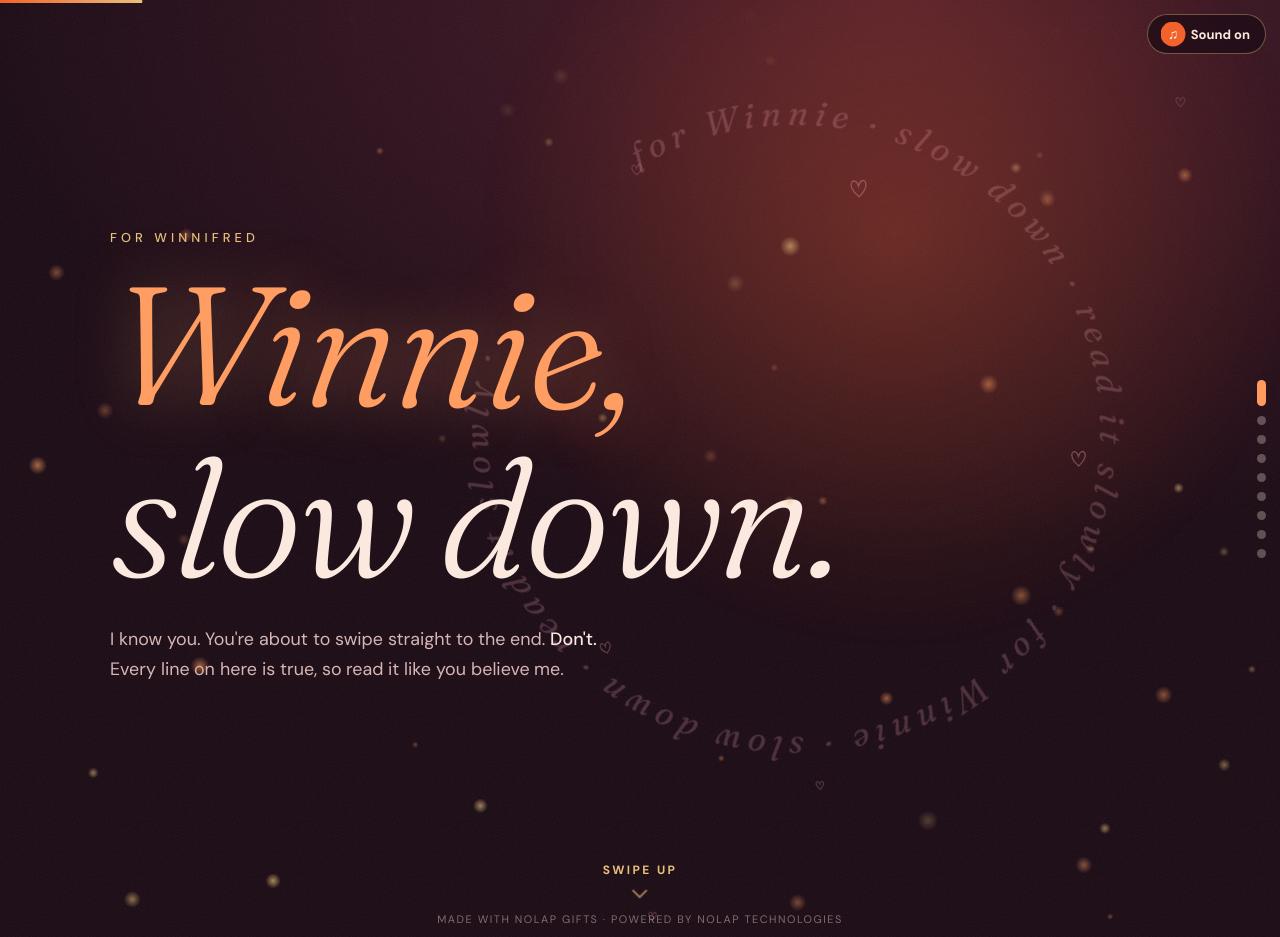
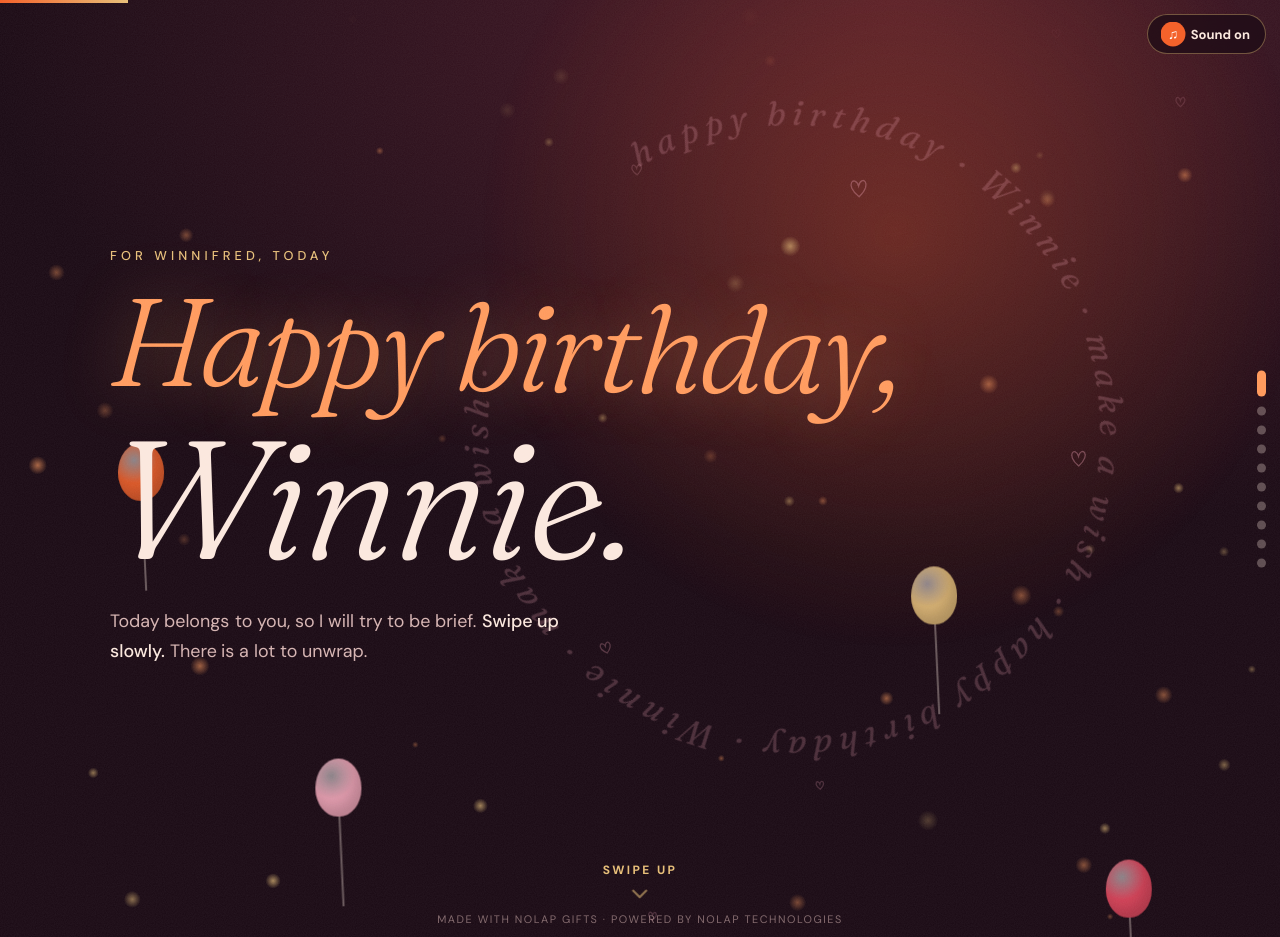
Before and after one commit to Mortoti/toria-baby, a Django app: template templates/gifts/winnie.html in a window 1280 px wide. Run offline with Django 5.2, Linux system fonts and the light colour scheme; the template is opened without the code that fills it, so the values that code supplies are empty.

Commit message:
Winnie page: turn it into a romantic birthday wish
Co-Authored-By: Claude Sonnet 5.5 <noreply@anthropic.com>
Claude-Session: https://claude.ai/code/session_01MYXA88Wb83sRobNCtwLNTT

```diff
--- a/templates/gifts/winnie.html
+++ b/templates/gifts/winnie.html
@@ -5,7 +5,7 @@
 <meta name="viewport" content="width=device-width,initial-scale=1,viewport-fit=cover">
 <meta name="robots" content="noindex,nofollow">
 <meta name="theme-color" content="#1a0a14">
-<title>Winnie, Slow Down</title>
+<title>Happy Birthday Winnie</title>
 <link rel="stylesheet" href="https://fonts.googleapis.com/css2?family=Fraunces:ital,opsz,wght@0,9..144,300;0,9..144,500;1,9..144,300;1,9..144,400;1,9..144,600&family=DM+Sans:wght@400;500;700&family=Caveat:wght@600&display=swap">
 <style>
 /* Concept: a love letter told as an animated film. Nine full-screen scenes, each with its own motion graphics, joined by animated wipes (iris, curtain, heart, bars). Written by a Financial Secretary, so the ledger sheet and the jollof voucher are the two physical objects. Single committed dark look. */
@@ -69,6 +69,8 @@ body::after{content:"";position:fixed;inset:0;pointer-events:none;z-index:50;opa
 .title{font-family:var(--serif);font-weight:300;font-style:italic;font-size:clamp(4rem,19vw,10.5rem);line-height:.98;letter-spacing:-.03em;margin-top:22px}
 .title .l1,.title .l2{display:block;white-space:nowrap}
 .title .l1{color:var(--ember);text-shadow:0 0 60px rgba(255,155,94,.45)}
+.title .l1{font-size:min(.74em,12.6vw)}
+.title .l2{margin-top:.04em}
 .ch{display:inline-block;opacity:0;transform:translateY(60px) rotate(-14deg) scale(.4)}
 .slide.active .ch{animation:chin 1s var(--spring) forwards;animation-delay:calc(.4s + var(--k)*.08s)}
 @keyframes chin{to{opacity:1;transform:none}}
@@ -220,6 +222,26 @@ body::after{content:"";position:fixed;inset:0;pointer-events:none;z-index:50;opa
 .slide.active .again{animation:popin .8s var(--ease) 7.4s forwards}
 .foot{display:none;position:fixed;left:0;right:0;bottom:calc(8px + env(safe-area-inset-bottom,0px));z-index:30;text-align:center;font-size:.68rem;letter-spacing:.14em;text-transform:uppercase;color:var(--mute);opacity:.55;pointer-events:none}
 
+
+.s-wish{--sbg:radial-gradient(120% 90% at 50% 100%,#5a1c22,#26101f 55%,#1a0a14)}
+.balloons{position:absolute;inset:0;z-index:1;pointer-events:none;overflow:hidden}
+.balloons i{position:absolute;left:var(--x);bottom:-120px;width:46px;height:58px;border-radius:50% 50% 48% 48%;background:radial-gradient(circle at 35% 30%,rgba(255,255,255,.55),var(--c) 45%);opacity:0;box-shadow:inset -6px -8px 14px rgba(0,0,0,.18)}
+.balloons i::after{content:"";position:absolute;left:50%;top:100%;width:1.5px;height:90px;background:rgba(251,232,222,.4);transform-origin:top;animation:string 3s ease-in-out infinite}
+.slide.active .balloons i{animation:float var(--t) ease-in infinite;animation-delay:var(--d)}
+@keyframes float{0%{transform:translate(0,0);opacity:0}8%{opacity:.9}50%{transform:translate(18px,-55vh)}100%{transform:translate(-14px,-125vh);opacity:.9}}
+@keyframes string{50%{transform:skewX(8deg)}}
+.cake{width:min(280px,64vw);margin:clamp(10px,2svh,22px) auto 0}
+.cake svg{width:100%;height:auto;display:block;overflow:visible;filter:drop-shadow(0 20px 30px rgba(0,0,0,.5))}
+.flame{fill:#ffcf6a;stroke:#ff8a3a;stroke-width:2;transform-origin:0 30px;animation:flick .5s ease-in-out infinite alternate;animation-delay:var(--f,0s);filter:drop-shadow(0 0 10px rgba(255,170,60,.95))}
+@keyframes flick{from{transform:scale(1,1) rotate(-3deg)}to{transform:scale(.88,1.12) rotate(3deg)}}
+.smoke{fill:none;stroke:rgba(255,255,255,.7);stroke-width:3;stroke-linecap:round;stroke-dasharray:40;stroke-dashoffset:40;opacity:0}
+.cake.out .flame{animation:none;transform:scale(0);transition:transform .35s ease-in;filter:none}
+.cake.out .smoke{animation:smoke 2.2s ease-out forwards}
+@keyframes smoke{0%{stroke-dashoffset:40;opacity:.9}100%{stroke-dashoffset:-30;opacity:0;transform:translateY(-30px)}}
+.wishrow{margin-top:clamp(14px,3svh,26px);text-align:center;display:grid;justify-items:center;gap:14px}
+.after{font-family:var(--serif);font-style:italic;font-size:clamp(1.15rem,.9rem + 1.4vw,1.6rem);line-height:1.35;max-width:26em;opacity:0;transform:translateY(14px);transition:opacity 1s .5s,transform 1s .5s}
+.after.show{opacity:1;transform:none}
+.wishrow .again.gone{opacity:0!important;pointer-events:none;transition:opacity .4s}
 /* ---------- chrome ---------- */
 .chip{position:fixed;top:calc(14px + env(safe-area-inset-top,0px));right:14px;z-index:70;display:inline-flex;align-items:center;gap:8px;padding:9px 15px;border-radius:99px;border:1px solid rgba(232,192,122,.4);background:rgba(26,10,20,.7);backdrop-filter:blur(10px);-webkit-backdrop-filter:blur(10px);color:var(--ink);font:600 13px var(--sans);cursor:pointer}
 .chip i{font-style:normal;width:20px;height:20px;border-radius:50%;display:grid;place-items:center;background:rgba(232,192,122,.2);color:var(--gold);font-size:11px}
@@ -274,41 +296,42 @@ body::after{content:"";position:fixed;inset:0;pointer-events:none;z-index:50;opa
   <!-- 0 -->
   <section class="slide s-0" data-fx="cover">
     <div class="glow" style="--gx:70%;--gy:25%"></div>
-    <svg class="ring" viewBox="0 0 400 400" aria-hidden="true"><defs><path id="circ" d="M200 200m-170 0a170 170 0 1 1 340 0a170 170 0 1 1-340 0"/></defs><text><textPath href="#circ">for Winnie · slow down · read it slowly · for Winnie · slow down · read it slowly ·</textPath></text></svg>
+    <svg class="ring" viewBox="0 0 400 400" aria-hidden="true"><defs><path id="circ" d="M200 200m-170 0a170 170 0 1 1 340 0a170 170 0 1 1-340 0"/></defs><text><textPath href="#circ">happy birthday · Winnie · make a wish · happy birthday · Winnie · make a wish ·</textPath></text></svg>
+    <div class="balloons" aria-hidden="true"><i style="--x:8%;--c:#f4622b;--d:0s;--t:11s"></i><i style="--x:24%;--c:#f6a9bc;--d:2.5s;--t:13s"></i><i style="--x:70%;--c:#e8c07a;--d:1.2s;--t:12s"></i><i style="--x:86%;--c:#e8485f;--d:3.4s;--t:14s"></i><i style="--x:50%;--c:#ffb35a;--d:5s;--t:12.5s"></i></div>
     <div class="inner">
-      <p class="for pop" style="--d:.2s">For Winnifred</p>
-      <h1 class="title"><span class="l1" data-letters>Winnie,</span><span class="l2" data-letters>slow down.</span></h1>
-      <p class="sub kt pop" style="--d:2.4s;--base:2.4s">I know you. You're about to swipe straight to the end. <b>Don't.</b> Every line on here is true, so read it like you believe me.</p>
+      <p class="for pop" style="--d:.2s">For Winnifred, today</p>
+      <h1 class="title"><span class="l1" data-letters>Happy birthday,</span><span class="l2" data-letters>Winnie.</span></h1>
+      <p class="sub kt pop" style="--d:2.4s;--base:2.4s">Today belongs to you, so I will try to be brief. <b>Swipe up slowly.</b> There is a lot to unwrap.</p>
     </div>
   </section>
 
-  <!-- 1 photo -->
+  <!-- 1 -->
   <section class="slide s-photo s-1">
     <div class="bgph"><img src="{% static 'gifts/winnie/p1.jpg' %}" alt="Winnie"></div>
     <div class="pic-hearts" aria-hidden="true"><i style="left:14%;--j:0;--s:14px;--dx:24px"></i><i style="left:78%;--j:1;--s:20px;--c:#ff9b5e;--dx:-30px"></i><i style="left:40%;--j:2;--s:12px;--dx:18px"></i><i style="left:88%;--j:3;--s:16px;--dx:-14px"></i><i style="left:58%;--j:4;--s:22px;--c:#ffd0a8;--dx:30px"></i></div>
     <div class="inner"><div class="verse kt">
-      <p>Let me start small.</p>
-      <p>You are beautiful, and I think you already know it.</p>
-      <p>But it is more than that. Something about you makes me want to be better, and a little braver.</p>
-      <p class="big">You are not even trying. <em>That is the dangerous part.</em></p>
+      <p>One more year, and the world is lucky to have you for it.</p>
+      <p>Some people make a day brighter just by being in it. You are one of them.</p>
+      <p>And today, of all days, I want you to know that.</p>
+      <p class="big">Happy birthday, Winnie. <em>You are the gift.</em></p>
     </div></div>
   </section>
 
-  <!-- 2 laugh -->
+  <!-- 2 -->
   <section class="slide s-2">
     <div class="glow" style="--gx:80%;--gy:80%;--g:rgba(246,169,188,.22)"></div>
     <div class="has" aria-hidden="true"><span style="--j:0">ha</span><span style="--j:1">ha</span><span style="--j:2">ha</span></div>
     <div class="inner" style="max-width:620px"><div class="verse kt">
-      <p>Here is my problem, Winnie.</p>
-      <p>Every time I say I like you, you laugh.</p>
-      <p class="soft">It is a good laugh. I would pay money to hear it. But I mean it every time, and it is hard to say a serious thing to someone who thinks you are being funny.</p>
-      <p class="big">So I wrote it down. <em>You can't laugh a page away.</em></p>
+      <p>Here is a small secret, Winnie.</p>
+      <p>Every time I tell you how I feel, you laugh.</p>
+      <p class="soft">I love that laugh. So today there is no pressure and no answer needed. Just a birthday wish that happens to be completely true.</p>
+      <p class="big">Laugh if you want. <em>I mean it anyway.</em></p>
     </div>
     <svg class="pen" viewBox="0 0 360 22" preserveAspectRatio="none" aria-hidden="true"><path d="M4 14C60 4 120 20 180 10S300 6 356 12"/></svg>
-    <span class="note pop" style="--d:5s">(you can try)</span></div>
+    <span class="note pop" style="--d:5s">(go on, laugh)</span></div>
   </section>
 
-  <!-- 3 video -->
+  <!-- 3 -->
   <section class="slide s-3">
     <div class="glow" style="--gx:30%;--gy:50%"></div>
     <div class="inner">
@@ -321,38 +344,38 @@ body::after{content:"";position:fixed;inset:0;pointer-events:none;z-index:50;opa
       </div>
       <div class="verse kt" style="--base:1.4s">
         <p>Eight seconds of you.</p>
-        <p class="soft">I have watched it more times than I will say out loud. At this point it should be in the books as a recurring expense.</p>
+        <p class="soft">I could watch it again and again. At this point it should be in the books as a recurring expense.</p>
         <p class="big">Worth every <em>pesewa.</em></p>
         <div class="eq pop" style="--d:3s" aria-hidden="true"><i></i><i></i><i></i><i></i><i></i><i></i></div>
       </div>
     </div>
   </section>
 
-  <!-- 4 ledger -->
+  <!-- 4 -->
   <section class="slide s-4">
     <div class="glow" style="--gx:50%;--gy:20%;--g:rgba(232,192,122,.18)"></div>
     <div class="inner">
       <div class="verse kt lead">
-        <p>At NOLAP, I count other people's money.</p>
-        <p class="big">The only thing I have ever <em>overspent</em> on is you.</p>
+        <p>At NOLAP, I look after other people's money.</p>
+        <p class="big">Today I looked after <em>your wishes</em> instead.</p>
       </div>
       <div class="sheet" id="sheet">
-        <h2>Statement of account</h2>
+        <h2>Birthday wishes, itemised</h2>
         <p class="by">Prepared by the Financial Secretary, for W. only</p>
         <div class="rows">
-          <div class="row" style="--r:0"><span>Texts typed, deleted, typed again</span><i></i><b><span data-count="112">112</span></b></div>
-          <div class="row" style="--r:1"><span>Nights awake for one reply</span><i></i><b><span data-count="31">31</span></b></div>
-          <div class="row" style="--r:2"><span>Times I said I like you</span><i></i><b>lost count</b></div>
-          <div class="row" style="--r:3"><span>Times you laughed it off</span><i></i><b>every one</b></div>
-          <div class="row" style="--r:4"><span>Regrets</span><i></i><b>0</b></div>
-          <div class="row total" style="--r:5"><span>Balance</span><i></i><b>all of me</b></div>
+          <div class="row" style="--r:0"><span>Happiness</span><i></i><b>paid in full</b></div>
+          <div class="row" style="--r:1"><span>Good health</span><i></i><b>fully funded</b></div>
+          <div class="row" style="--r:2"><span>Peace of mind</span><i></i><b>no limit</b></div>
+          <div class="row" style="--r:3"><span>Laughter</span><i></i><b>every single day</b></div>
+          <div class="row" style="--r:4"><span>Jollof</span><i></i><b>unlimited</b></div>
+          <div class="row total" style="--r:5"><span>Balance</span><i></i><b>your best year yet</b></div>
         </div>
-        <div class="stamp" id="stamp">Audited<br>&amp; meant</div>
+        <div class="stamp" id="stamp">Approved<br>&amp; wished</div>
       </div>
     </div>
   </section>
 
-  <!-- 5 photo 2 -->
+  <!-- 5 -->
   <section class="slide s-photo r s-5">
     <div class="bgph"><img src="{% static 'gifts/winnie/p2.jpg' %}" alt="Winnie in a bonnet, resting her face in her hands" style="object-position:50% 30%"></div>
     <svg class="moon" viewBox="0 0 100 100" aria-hidden="true"><path d="M62 8A42 42 0 1 0 92 66 34 34 0 0 1 62 8z"/></svg>
@@ -366,32 +389,59 @@ body::after{content:"";position:fixed;inset:0;pointer-events:none;z-index:50;opa
     </div></div>
   </section>
 
-  <!-- 6 jollof -->
+  <!-- 6 -->
+<section class="slide s-wish">
+    <div class="glow" style="--gx:50%;--gy:55%;--g:rgba(255,155,94,.35)"></div>
+    <div class="inner">
+      <div class="verse kt" style="max-width:560px;margin:0 auto;text-align:center">
+        <p>Before the jollof, one more thing.</p>
+        <p class="big">Make a wish, <em>Winnie.</em></p>
+      </div>
+      <div class="cake pop" style="--d:2s" id="cake">
+        <svg viewBox="0 0 240 200" aria-hidden="true">
+          <g class="candles">
+            <g transform="translate(70,40)"><rect x="-4" y="30" width="8" height="42" rx="2" fill="#fbe8de"/><path class="flame" d="M0 0C-9 12-9 26 0 30 9 26 9 12 0 0Z"/><path class="smoke" d="M0 28C-8 14 8 8 0-6"/></g>
+            <g transform="translate(105,32)"><rect x="-4" y="30" width="8" height="46" rx="2" fill="#f6a9bc"/><path class="flame" d="M0 0C-9 12-9 26 0 30 9 26 9 12 0 0Z" style="--f:.3s"/><path class="smoke" d="M0 28C-8 14 8 8 0-6"/></g>
+            <g transform="translate(140,32)"><rect x="-4" y="30" width="8" height="46" rx="2" fill="#e8c07a"/><path class="flame" d="M0 0C-9 12-9 26 0 30 9 26 9 12 0 0Z" style="--f:.6s"/><path class="smoke" d="M0 28C-8 14 8 8 0-6"/></g>
+            <g transform="translate(175,40)"><rect x="-4" y="30" width="8" height="42" rx="2" fill="#fbe8de"/><path class="flame" d="M0 0C-9 12-9 26 0 30 9 26 9 12 0 0Z" style="--f:.9s"/><path class="smoke" d="M0 28C-8 14 8 8 0-6"/></g>
+          </g>
+          <rect x="34" y="104" width="172" height="46" rx="10" fill="#f6a9bc"/>
+          <path d="M34 120q14 14 28 0t28 0 28 0 28 0 28 0 28 0" fill="none" stroke="#fbe8de" stroke-width="7" stroke-linecap="round"/>
+          <rect x="18" y="146" width="204" height="46" rx="12" fill="#fbe8de"/>
+          <path d="M18 162q17 14 34 0t34 0 34 0 34 0 34 0 34 0" fill="none" stroke="#f4622b" stroke-width="6" stroke-linecap="round" opacity=".85"/>
+        </svg>
+      </div>
+      <div class="wishrow"><button class="again" id="blow" type="button" style="opacity:1;animation:none">&#127874;&nbsp; Blow out the candles</button>
+      <p class="after" id="after">Whatever you wished for, I hope it comes true. And if I am in it, even better.</p></div>
+    </div>
+  </section>
+  <!-- 7 -->
   <section class="slide s-6">
     <div class="glow" style="--gx:50%;--gy:35%;--g:rgba(244,98,43,.38)"></div>
     <div class="inner">
       <div class="plate-wrap"><svg class="steam" viewBox="0 0 200 110" aria-hidden="true"><path d="M60 105C40 80 80 60 60 30"/><path d="M100 105C80 75 120 55 100 20"/><path d="M140 105C120 80 160 60 140 30"/></svg><img class="plate" src="{% static 'gifts/winnie/jollof.jpg' %}" alt="A pot of smoky party jollof rice"><span class="exh">exhibit A</span></div>
       <div class="verse kt" style="--base:1.6s">
-        <p>Now, business.</p>
-        <p>I have seen your face when a good plate of jollof lands on the table. You go quiet. Serious. Holy.</p>
-        <p class="big">That is the same face <em>I make when you text back.</em></p>
+        <p>Now, your birthday gift.</p>
+        <p>A proper plate of jollof, because a birthday without jollof is just another day.</p>
+        <p class="big">And I know you will not <em>share the last spoon.</em></p>
       </div>
     </div>
   </section>
 
-  <!-- 7 ticket -->
+  <!-- 8 -->
   <section class="slide s-7">
     <div class="glow" style="--gx:50%;--gy:70%;--g:rgba(244,98,43,.4)"></div>
     <div class="inner">
-      <div class="verse kt"><p class="big">So here is my offer. <em>Take me seriously, and the jollof is on me. Forever.</em></p></div>
+      <div class="verse kt"><p class="big">So here is your gift. <em>Unlimited jollof dates, on me.</em></p></div>
       <div class="ticket" id="ticket">
         <div class="tk">
-          <p class="adm">Admit one &middot; Winnifred</p>
+          <p class="adm">Birthday voucher &middot; Winnifred</p>
           <h3>Unlimited jollof dates</h3>
           <ul>
-            <li><span>Valid</span>From the day you start taking me seriously</li>
+            <li><span>Valid</span>From today, and every day after</li>
             <li><span>Expires</span>Never. I checked the budget and approved it myself</li>
             <li><span>Terms</span>You pick the spot. I pay. The last spoon is negotiable</li>
+            <li><span>Fine print</span>Taking me seriously is optional. Extra rice is guaranteed if you do</li>
             <li><span>Issued by</span>Office of the Financial Secretary, NOLAP</li>
           </ul>
         </div>
@@ -400,20 +450,22 @@ body::after{content:"";position:fixed;inset:0;pointer-events:none;z-index:50;opa
     </div>
   </section>
 
-  <!-- 8 close -->
+  <!-- 9 -->
   <section class="slide s-8">
     <div class="glow" style="--gx:15%;--gy:20%;--g:rgba(246,169,188,.26)"></div>
+    <div class="balloons" aria-hidden="true"><i style="--x:10%;--c:#f4622b;--d:2s;--t:12s"></i><i style="--x:30%;--c:#f6a9bc;--d:4s;--t:13s"></i><i style="--x:74%;--c:#e8c07a;--d:1s;--t:11s"></i><i style="--x:90%;--c:#e8485f;--d:3s;--t:14s"></i></div>
     <div class="inner">
-      <h2 class="close-h"><span data-letters>I mean it,</span><em data-letters>Winnie.</em><span class="beat"><i></i><i></i><i></i><svg viewBox="0 0 24 24" aria-hidden="true"><path d="M12 21s-8-5-9.6-10.3C1.2 6.8 4.2 4 7.2 5.2c1.9.8 3.4 2.6 4.8 4.6 1.4-2 2.9-3.8 4.8-4.6 3-1.2 6 1.6 4.8 5.5C20 16 12 21 12 21z"/></svg></span></h2>
+      <h2 class="close-h"><span data-letters>Happy birthday,</span><em data-letters>Winnie.</em><span class="beat"><i></i><i></i><i></i><svg viewBox="0 0 24 24" aria-hidden="true"><path d="M12 21s-8-5-9.6-10.3C1.2 6.8 4.2 4 7.2 5.2c1.9.8 3.4 2.6 4.8 4.6 1.4-2 2.9-3.8 4.8-4.6 3-1.2 6 1.6 4.8 5.5C20 16 12 21 12 21z"/></svg></span></h2>
       <div class="verse kt" style="--base:1.8s">
-        <p>This is not a proposal. I am not asking for an answer tonight.</p>
-        <p>I am asking you to hear me properly, once, without a laugh.</p>
-        <p class="soft">Take your time. I am patient, I am funny sometimes, and I am not going anywhere.</p>
+        <p>I hope this year is gentle with you, and generous.</p>
+        <p>I hope you laugh until your face hurts, rest when you need to, and never doubt how loved you are.</p>
+        <p class="soft">And if you ever want company for any of it, you know where to find me.</p>
       </div>
       <p class="sign">Yours, the one who keeps the books<small>Financial Secretary, NOLAP</small></p>
       <button class="again" id="again" type="button">&#8634;&nbsp; Read it again</button>
     </div>
   </section>
+
 </main>
 
 <canvas id="fx" aria-hidden="true"></canvas>
@@ -524,10 +576,18 @@ body::after{content:"";position:fixed;inset:0;pointer-events:none;z-index:50;opa
   function onEnter(i){
     timers.forEach(clearTimeout);timers=[];
     if(i===3){later(playV,900)}else{v.pause()}
-    if(i===4){countUp();later(function(){rain('coins')},1200);later(function(){var s=document.getElementById('sheet');s.classList.remove('shake');void s.offsetWidth;s.classList.add('shake')},5650)}
-    if(i===7){later(function(){burst()},3500)}
+    if(i===0){later(function(){burst(.5,.5)},1500)}
+    if(i===6){resetWish()}
+    if(i===9){later(function(){burst(.5,.4)},1600)}
+    if(i===4){later(function(){rain('coins')},1200);later(function(){var s=document.getElementById('sheet');s.classList.remove('shake');void s.offsetWidth;s.classList.add('shake')},5650)}
+    if(i===8){later(function(){burst()},3500)}
   }
   snd.addEventListener('click',function(){var on=v.muted;v.muted=!on;snd.setAttribute('aria-pressed',String(on));snd.innerHTML=on?'&#9835;&nbsp; Sound on':'&#9835;&nbsp; Tap for sound';if(v.paused)playV();duck=on;if(duck){if(playing)fadeTo(0)}else if(wanted&&playing){fadeTo(.8)}});
+
+  /* make a wish */
+  var cake=document.getElementById('cake'),blow=document.getElementById('blow'),after=document.getElementById('after');
+  function resetWish(){cake.classList.remove('out');after.classList.remove('show');blow.classList.remove('gone')}
+  blow.addEventListener('click',function(){cake.classList.add('out');blow.classList.add('gone');after.classList.add('show');burst(.5,.55);setTimeout(function(){burst(.3,.6);burst(.7,.6)},350)});
 
   /* ---------- song ---------- */
   var song=document.getElementById('song'),chip=document.getElementById('chip'),hint=document.getElementById('hint'),playing=false,wanted=true,fade=null,duck=false;
@@ -553,7 +613,7 @@ body::after{content:"";position:fixed;inset:0;pointer-events:none;z-index:50;opa
 
   /* confetti and coin rain on the second canvas */
   var Q=[];
-  function burst(){var ox=W/2,oy=H*.62;for(var i=0;i<140;i++){var a=Math.random()*6.283,sp=4+Math.random()*10;Q.push({x:ox,y:oy,vx:Math.cos(a)*sp,vy:Math.sin(a)*sp-6,g:.2,r:3+Math.random()*5,rot:Math.random()*6,vr:(Math.random()-.5)*.4,c:['#f4622b','#ffb35a','#e8c07a','#f6a9bc','#fff2e6'][i%5],life:160+Math.random()*60,sq:true})}}
+  function burst(fx,fy){var ox=W*(fx==null?.5:fx),oy=H*(fy==null?.62:fy);for(var i=0;i<140;i++){var a=Math.random()*6.283,sp=4+Math.random()*10;Q.push({x:ox,y:oy,vx:Math.cos(a)*sp,vy:Math.sin(a)*sp-6,g:.2,r:3+Math.random()*5,rot:Math.random()*6,vr:(Math.random()-.5)*.4,c:['#f4622b','#ffb35a','#e8c07a','#f6a9bc','#fff2e6'][i%5],life:160+Math.random()*60,sq:true})}}
   function rain(){for(var i=0;i<46;i++){(function(i){setTimeout(function(){Q.push({x:Math.random()*W,y:-20,vx:(Math.random()-.5)*1.4,vy:3+Math.random()*3,g:.12,r:7+Math.random()*6,rot:0,vr:0,c:'#e8c07a',life:260,coin:true,sp:Math.random()*6})},i*55)})(i)}}
   function loop(){
     cx.clearRect(0,0,W,H);
```
